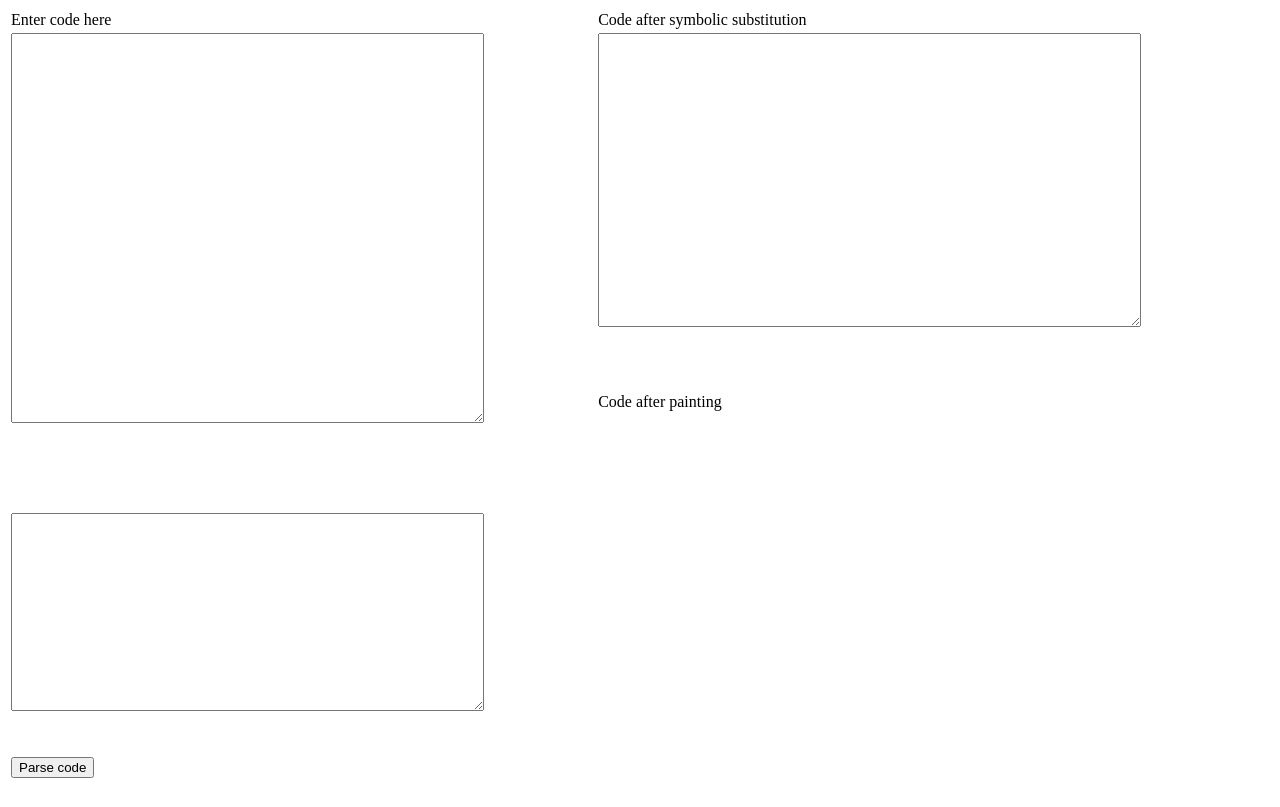
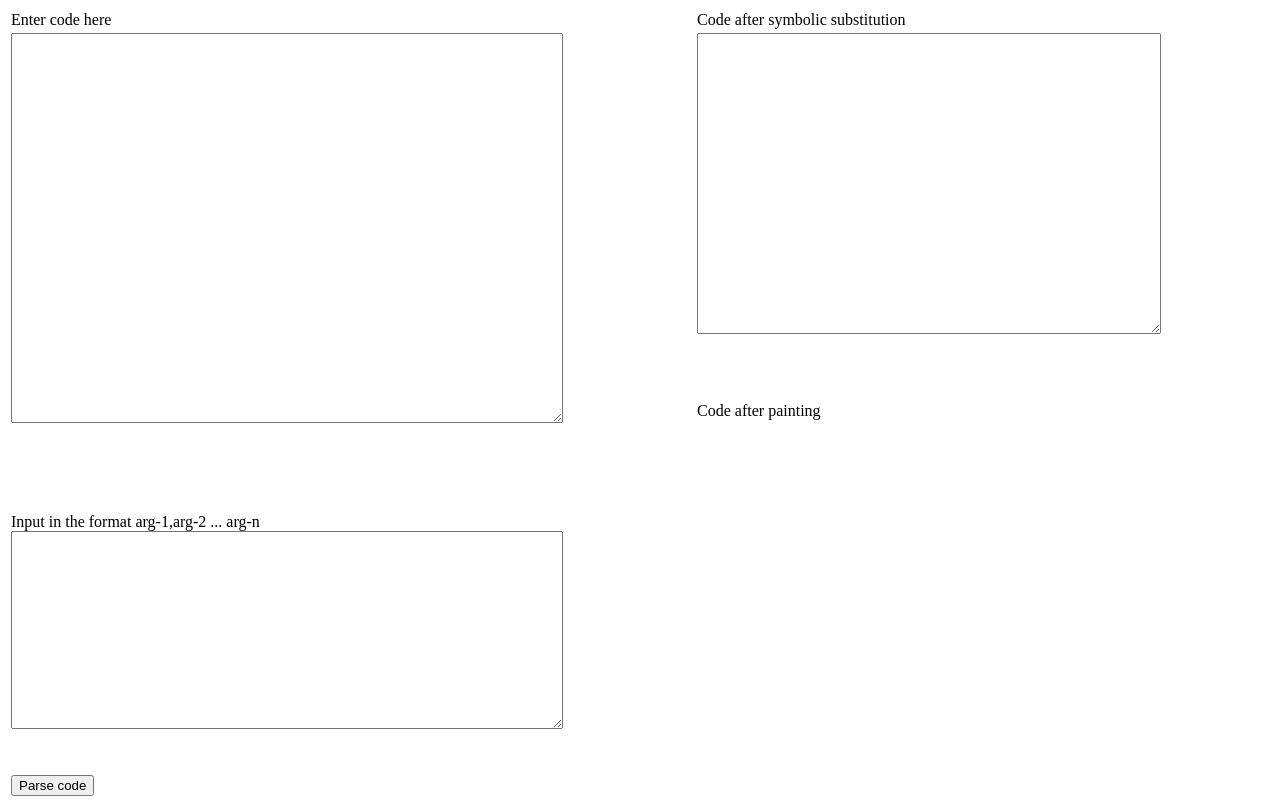
Before and after one commit to tommarz/tommarz-sqe-workshop-2018-exercise-2, a website built with webpack: page index.html in a window 1280 px wide. Built offline with nearby package versions, Linux system fonts and the light colour scheme.

Commit message:
Update index.html

```diff
--- a/index.html
+++ b/index.html
@@ -50,6 +50,7 @@
             <div class="textAreaWrapper">
                 <textarea id="codePlaceholder" title="Enter code here"></textarea>
             </div>
+            <label>Input in the format arg-1,arg-2 ... arg-n</label>
             <div class="inputAreaWrapper">
                 <textarea id="inputVector" title="Enter input here"></textarea>
             </div>
```
